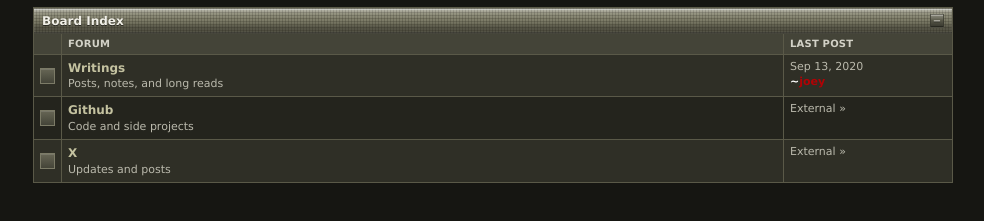
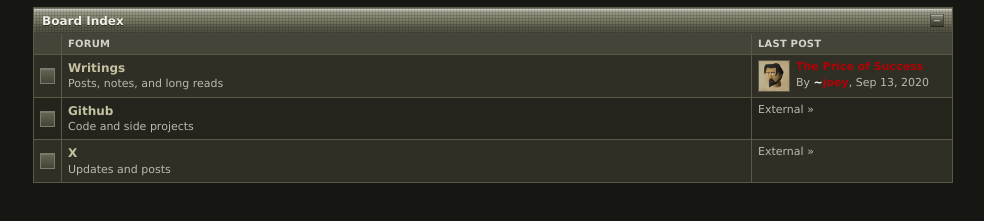
Before and after one commit to joeydotdev/website, a Next.js app: page / in a window 1280 px wide. Shown: the part 233-454 px from the top of the page, without its empty margins (147-1131 px from the left). Built offline with nearby package versions, Linux system fonts and the light colour scheme; no server answers.

Commit message:
feat: add joey forum avatar to Last Post and topic sidebar
Localize the avatar under public/images and show a small thumb
beside Last Post meta on Home/Writings, plus a larger square in
the topic poster sidebar with olive 1px borders.

```diff
--- /dev/null
+++ b/src/components/forum/ForumAvatar.tsx
@@ -0,0 +1,46 @@
+import * as React from 'react';
+
+import clsxm from '@/lib/clsxm';
+import {
+  POSTER_AVATAR_REMOTE,
+  POSTER_AVATAR_SRC,
+  POSTER_NAME,
+} from '@/lib/posts';
+
+type ForumAvatarProps = {
+  /** `sm` for Last Post thumbs; `lg` for topic poster sidebar. */
+  size?: 'sm' | 'lg';
+  className?: string;
+  alt?: string;
+};
+
+/**
+ * Square olive-bordered forum avatar for joey (list thumbs + topic sidebar).
+ */
+export default function ForumAvatar({
+  size = 'sm',
+  className,
+  alt = POSTER_NAME,
+}: ForumAvatarProps) {
+  const [src, setSrc] = React.useState(POSTER_AVATAR_SRC);
+
+  return (
+    // eslint-disable-next-line @next/next/no-img-element
+    <img
+      src={src}
+      alt={alt}
+      width={size === 'lg' ? 96 : 32}
+      height={size === 'lg' ? 96 : 32}
+      className={clsxm(
+        'forum-avatar',
+        size === 'lg' ? 'forum-avatar-lg' : 'forum-avatar-sm',
+        className
+      )}
+      onError={() => {
+        if (src !== POSTER_AVATAR_REMOTE) {
+          setSrc(POSTER_AVATAR_REMOTE);
+        }
+      }}
+    />
+  );
+}
--- a/src/lib/posts.ts
+++ b/src/lib/posts.ts
@@ -9,6 +9,13 @@ export type Post = {
 };
 
 export const POSTER_NAME = 'joey';
+
+/** Local forum avatar (copied into public/; avoids hotlinking twimg). */
+export const POSTER_AVATAR_SRC = '/images/joey-avatar.jpg';
+
+/** Remote fallback if the local asset is unavailable. */
+export const POSTER_AVATAR_REMOTE =
+  'https://pbs.twimg.com/profile_images/2055903626594590720/o54xc4Sz_400x400.jpg';
 
 export function slugify(title: string, url: string): string {
   const base = title
--- a/src/pages/index.tsx
+++ b/src/pages/index.tsx
@@ -2,6 +2,7 @@ import { getPosts } from '@/lib/getPosts';
 import { lastFmClient } from '@/lib/lastfm';
 import { formatForumDate, POSTER_NAME } from '@/lib/posts';
 
+import ForumAvatar from '@/components/forum/ForumAvatar';
 import ForumHandle from '@/components/forum/ForumHandle';
 import ForumBoard from '@/components/ForumBoard';
 import Layout from '@/components/layout/Layout';
@@ -131,8 +132,16 @@ export default function HomePage(props: PropsType) {
               <div className='forum-last-post'>
                 {props.lastWriting ? (
                   <>
-                    <span>{props.lastWriting.dateLabel}</span>
-                    <ForumHandle name={POSTER_NAME} />
+                    <ForumAvatar size='sm' />
+                    <div className='forum-last-post-meta'>
+                      <span className='forum-last-post-title'>
+                        {props.lastWriting.title}
+                      </span>
+                      <span>
+                        By <ForumHandle name={POSTER_NAME} />,{' '}
+                        {props.lastWriting.dateLabel}
+                      </span>
+                    </div>
                   </>
                 ) : (
                   <span>—</span>
--- a/src/pages/writings/[slug].tsx
+++ b/src/pages/writings/[slug].tsx
@@ -3,6 +3,7 @@ import { GetStaticPaths, GetStaticProps } from 'next';
 import { getPostBySlug, getPosts } from '@/lib/getPosts';
 import { type Post, formatForumDateTime, POSTER_NAME } from '@/lib/posts';
 
+import ForumAvatar from '@/components/forum/ForumAvatar';
 import ForumHandle from '@/components/forum/ForumHandle';
 import Layout from '@/components/layout/Layout';
 import UnstyledLink from '@/components/links/UnstyledLink';
@@ -88,6 +89,7 @@ export default function WritingTopicPage({ post, postCount }: PropsType) {
               <div className='forum-poster-name'>
                 <ForumHandle name={POSTER_NAME} />
               </div>
+              <ForumAvatar size='lg' className='forum-poster-avatar' />
               <div className='forum-poster-rank'>Member</div>
               <dl className='forum-poster-stats'>
                 <div>
--- a/src/pages/writings/index.tsx
+++ b/src/pages/writings/index.tsx
@@ -1,6 +1,7 @@
 import { getPosts } from '@/lib/getPosts';
 import { type Post, formatForumDate, POSTER_NAME } from '@/lib/posts';
 
+import ForumAvatar from '@/components/forum/ForumAvatar';
 import ForumHandle from '@/components/forum/ForumHandle';
 import ForumBoard from '@/components/ForumBoard';
 import Layout from '@/components/layout/Layout';
@@ -64,8 +65,11 @@ export default function BlogPage({ posts }: PropsType) {
                   <span className='forum-topic'>{post.title}</span>
                 </div>
                 <div className='forum-last-post'>
-                  <span>{post.dateLabel}</span>
-                  <ForumHandle name={POSTER_NAME} />
+                  <ForumAvatar size='sm' />
+                  <div className='forum-last-post-meta'>
+                    <span>{post.dateLabel}</span>
+                    <ForumHandle name={POSTER_NAME} />
+                  </div>
                 </div>
               </UnstyledLink>
             ))}
--- a/src/styles/globals.css
+++ b/src/styles/globals.css
@@ -358,17 +358,59 @@
 
   .forum-cols-board,
   .forum-row-board {
-    grid-template-columns: 28px 1fr 168px;
+    grid-template-columns: 28px 1fr 200px;
   }
 
   .forum-last-post {
+    display: flex;
+    align-items: flex-start;
+    gap: 6px;
     font-size: 11px;
     line-height: 1.35;
     color: var(--color-ink-muted);
   }
 
+  .forum-last-post-meta {
+    min-width: 0;
+    display: flex;
+    flex-direction: column;
+    gap: 1px;
+  }
+
+  .forum-last-post-title {
+    display: block;
+    overflow: hidden;
+    text-overflow: ellipsis;
+    white-space: nowrap;
+    color: #b10205;
+    font-weight: 700;
+  }
+
   .forum-last-post .forum-handle {
+    display: inline;
+  }
+
+  .forum-avatar {
     display: block;
+    flex-shrink: 0;
+    object-fit: cover;
+    border: 1px solid var(--color-border);
+    background: var(--color-primary-900);
+  }
+
+  .forum-avatar-sm {
+    width: 32px;
+    height: 32px;
+  }
+
+  .forum-avatar-lg {
+    width: 96px;
+    height: 96px;
+    border-color: var(--color-primary-500);
+  }
+
+  .forum-poster-avatar {
+    margin: 0 0 6px;
   }
 
   /* IPB-style member handle: white ~ + red name */
@@ -418,7 +460,7 @@
 
   .forum-poster-name {
     font-size: 13px;
-    margin-bottom: 6px;
+    margin-bottom: 4px;
   }
 
   .forum-poster-name .forum-handle {
```
Also changed, not shown: public/images/joey-avatar.jpg (added).
